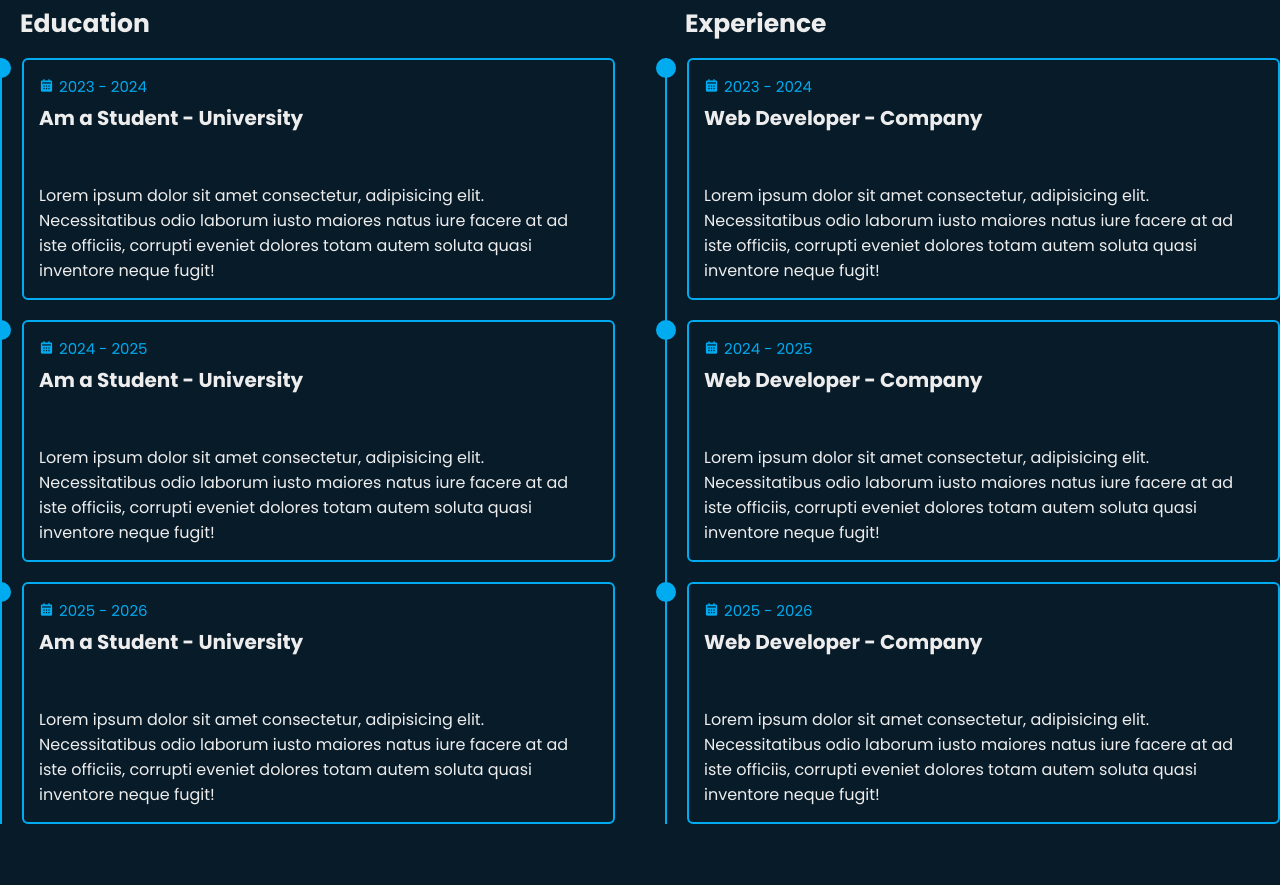
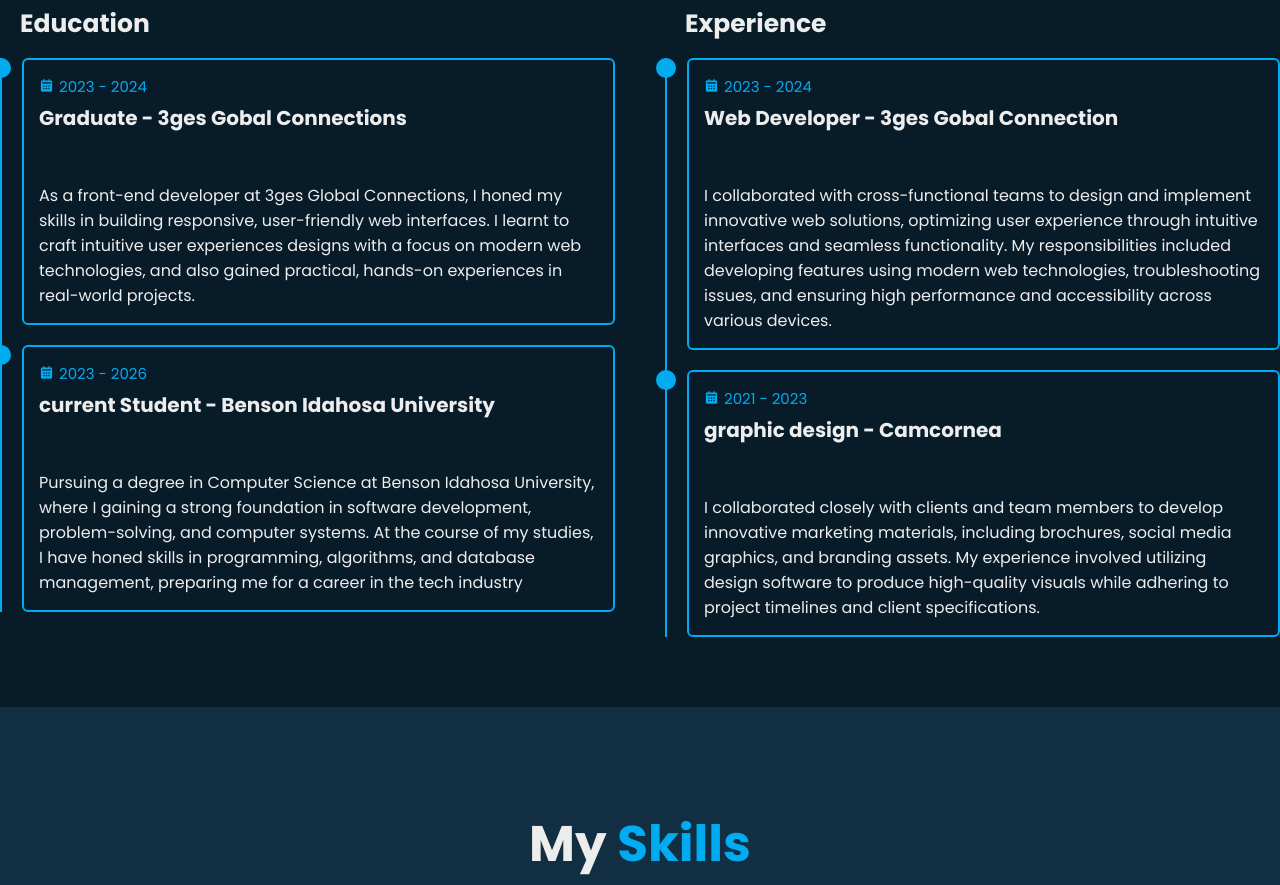
Before and after one commit to Chidipraise/updated, a plain HTML site: page index.html in a window 1280 px wide. Shown: the part 1800-2685 px from the top of the page. Drawn offline with nearby package versions, Linux system fonts and the light colour scheme.

Commit message:
update on file

```diff
--- a/css/style.css
+++ b/css/style.css
@@ -768,7 +768,12 @@ span{
 }
 
 
-@media (max-width: 371px) {
+@media (max-width: 375px) and (max-width: 812px) {
+    body {
+        font-size: 16px;
+        padding: 10px;
+      }
+
      .home{
          justify-content: center;
 
@@ -782,6 +787,12 @@ span{
      .home-content h1 {
          font-size: 5rem;
      }
+     /* .home-sci a {
+        position: relative;
+        align-items: center;
+        display: flex;
+        justify-content: center;
+     } */
 }
 
 @keyframes homeBgText {
--- a/index.html
+++ b/index.html
@@ -58,8 +58,8 @@
                 <!-- <span class="animate" style="--1:4;"></span> -->
             </p>
             <div class="btn-box">
-                <a href="#" class="btn">Hire Me</a>
-                <a href="https://wa.link/xg7jn2" class="btn">Let's Talk</a>
+                <a href="https://wa.link/72p7bk" class="btn">Hire Me</a>
+                <a href="https://wa.link/72p7bk" class="btn">Let's Talk</a>
                 <!-- <span class="animate" style="--1:5;"></span> -->
             </div>
         </div>
@@ -127,27 +127,18 @@
                     <article class="education-content">
                         <div class="content">
                             <div class="year"><i class='bx bxs-calendar'></i>2023 - 2024</div>
-                            <h3>Am a Student - University</h3>
-                            <p>Lorem ipsum dolor sit amet consectetur, adipisicing elit. Necessitatibus odio laborum iusto maiores natus iure facere at ad iste officiis, corrupti eveniet dolores totam autem soluta quasi inventore neque fugit!</p>
+                            <h3>Graduate - 3ges Gobal Connections</h3>
+                            <p>As a front-end developer at 3ges Global Connections, I honed my skills in building responsive, user-friendly web interfaces. I learnt to craft intuitive user experiences designs with a focus on modern web technologies, and also gained practical, hands-on experiences in real-world projects.</p>
                         </div>
                     </article>
 
                     <article class="education-content">
                         <div class="content">
-                            <div class="year"><i class='bx bxs-calendar'></i>2024 - 2025</div>
-                            <h3>Am a Student - University</h3>
-                            <p>Lorem ipsum dolor sit amet consectetur, adipisicing elit. Necessitatibus odio laborum iusto maiores natus iure facere at ad iste officiis, corrupti eveniet dolores totam autem soluta quasi inventore neque fugit!</p>
+                            <div class="year"><i class='bx bxs-calendar'></i>2023 - 2026</div>
+                            <h3>current Student - Benson Idahosa University</h3>
+                            <p>Pursuing a degree in Computer Science at Benson Idahosa University, where I gaining a strong foundation in software development, problem-solving, and computer systems. At the course of my studies, I have honed skills in programming, algorithms, and database management, preparing me for a career in the tech industry</p>
                         </div>
                     </article>
-
-                    <article class="education-content">
-                        <div class="content">
-                            <div class="year"><i class='bx bxs-calendar'></i>2025 - 2026</div>
-                            <h3>Am a Student - University</h3>
-                            <p>Lorem ipsum dolor sit amet consectetur, adipisicing elit. Necessitatibus odio laborum iusto maiores natus iure facere at ad iste officiis, corrupti eveniet dolores totam autem soluta quasi inventore neque fugit!</p>
-                        </div>
-                    </article>
-
                     <!-- <span class="animate scroll" style="--1:3;"></span> -->
                 </div>
             </div>
@@ -161,27 +152,18 @@
                     <article class="education-content">
                         <div class="content">
                             <div class="year"><i class='bx bxs-calendar'></i>2023 - 2024</div>
-                            <h3>Web Developer - Company</h3>
-                            <p>Lorem ipsum dolor sit amet consectetur, adipisicing elit. Necessitatibus odio laborum iusto maiores natus iure facere at ad iste officiis, corrupti eveniet dolores totam autem soluta quasi inventore neque fugit!</p>
+                            <h3>Web Developer - 3ges Gobal Connection</h3>
+                            <p>I collaborated with cross-functional teams to design and implement innovative web solutions, optimizing user experience through intuitive interfaces and seamless functionality. My responsibilities included developing features using modern web technologies, troubleshooting issues, and ensuring high performance and accessibility across various devices.</p>
                         </div>
                     </article>
 
                     <article class="education-content">
                         <div class="content">
-                            <div class="year"><i class='bx bxs-calendar'></i>2024 - 2025</div>
-                            <h3>Web Developer - Company</h3>
-                            <p>Lorem ipsum dolor sit amet consectetur, adipisicing elit. Necessitatibus odio laborum iusto maiores natus iure facere at ad iste officiis, corrupti eveniet dolores totam autem soluta quasi inventore neque fugit!</p>
+                            <div class="year"><i class='bx bxs-calendar'></i>2021 - 2023</div>
+                            <h3>graphic design - Camcornea</h3>
+                            <p>I collaborated closely with clients and team members to develop innovative marketing materials, including brochures, social media graphics, and branding assets. My experience involved utilizing design software to produce high-quality visuals while adhering to project timelines and client specifications.</p>
                         </div>
                     </article>
-
-                    <article class="education-content">
-                        <div class="content">
-                            <div class="year"><i class='bx bxs-calendar'></i>2025 - 2026</div>
-                            <h3>Web Developer - Company</h3>
-                            <p>Lorem ipsum dolor sit amet consectetur, adipisicing elit. Necessitatibus odio laborum iusto maiores natus iure facere at ad iste officiis, corrupti eveniet dolores totam autem soluta quasi inventore neque fugit!</p>
-                        </div>
-                    </article>
-
                     <!-- <span class="animate scroll" style="--1:6;"></span> -->
                 </div>
             </div>
@@ -297,7 +279,9 @@
                 <textarea name="" id="" cols="30" rows="10" placeholder="Your Message:" required></textarea>
             </div>
             <div class="btn-box btns">
-                <button type="submit" class="btn">Submit</button>
+                <a href="mailto:praisechidi99@gmail.com?subject=Contact Form Submission">
+                    <button type="button" class="btn">Submit</button>
+                </a>
             </div>
         </form>
      </section>
--- a/js/script.js
+++ b/js/script.js
@@ -77,7 +77,3 @@ window.addEventListener('scroll', () => {
     }
     isScrolling = true;
 });
-
-function handleScroll() {
-    // Your scroll logic here (same as the code you already have)
-}
```
